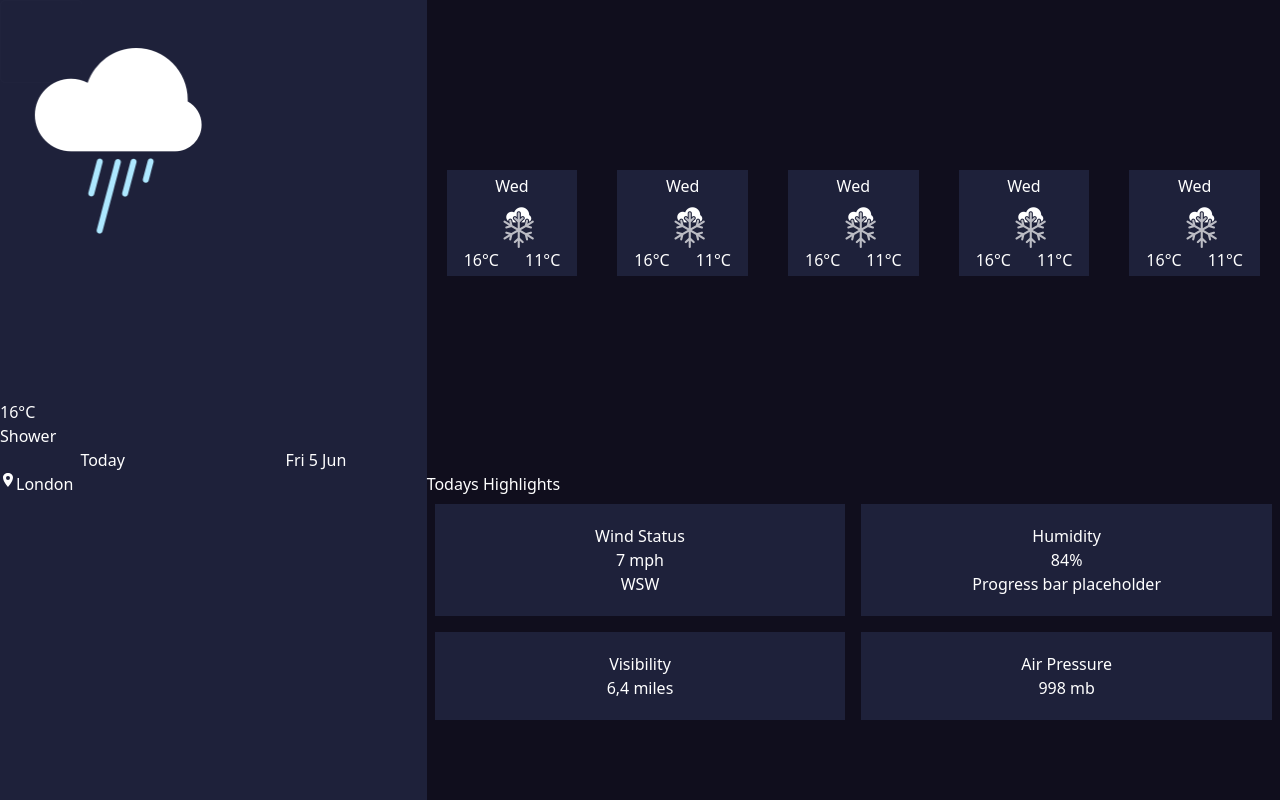
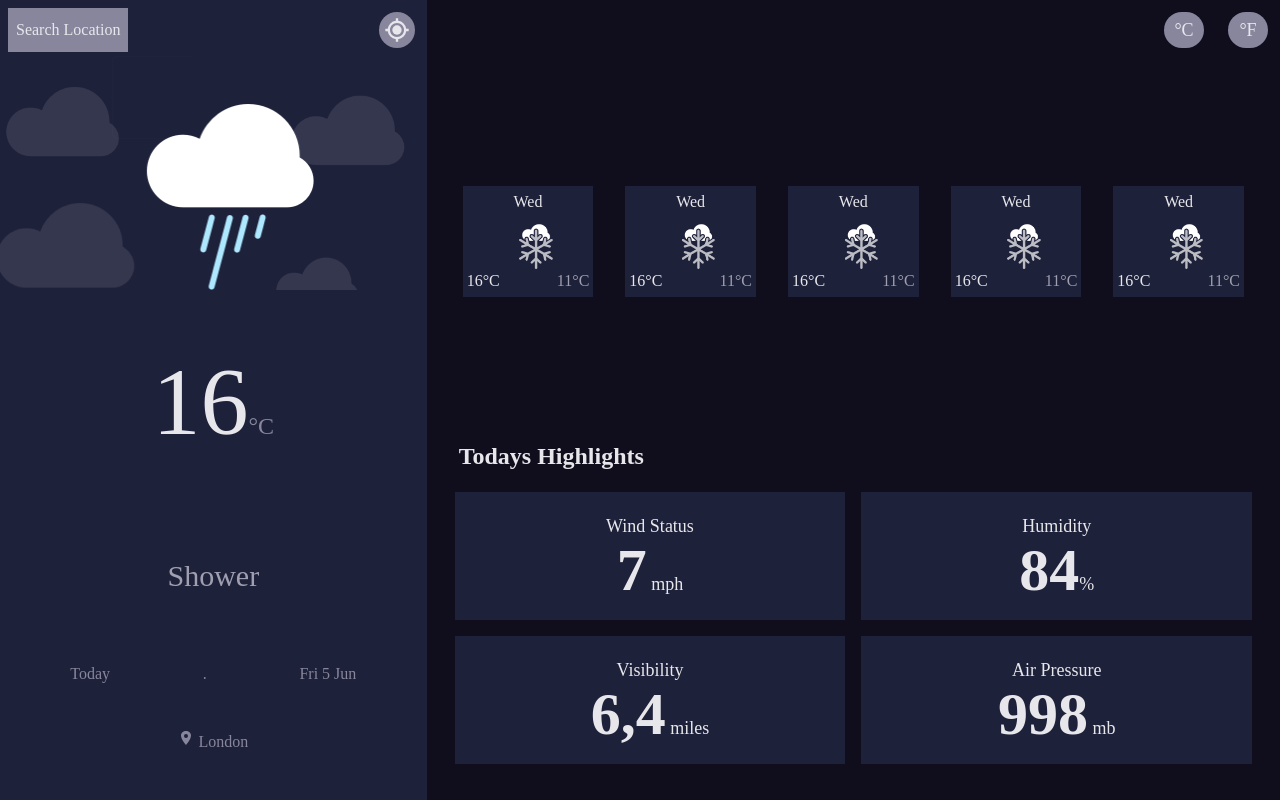
Before and after one commit to mo-patel/weather-app, a Next.js app: page / in a window 1280 px wide. Built offline with nearby package versions, Linux system fonts and the light colour scheme.

Commit message:
Added topbar component, styled other elems

```diff
--- a/components/HighlightsComponent.tsx
+++ b/components/HighlightsComponent.tsx
@@ -7,25 +7,25 @@ interface HighlightsComponentProps {
 export const HighlightsComponent: FC<HighlightsComponentProps> = () => {
     return (
         <div className="w-full">
-            <h2>Todays Highlights</h2>
-            <div className="grid grid-cols-2">
+            <h2 className="p-3 font-bold text-2xl">Todays Highlights</h2>
+            <div className="grid grid-cols-2 text-lg">
                 <div className="bg-card-blue p-5 m-2 flex flex-col items-center">
                     <h3>Wind Status</h3>
-                    <p>7 mph</p>
-                    <p>WSW</p>
+                    <p><span className="text-6xl font-bold">7</span> mph</p>
+                    {/* <p>WSW</p> */}
                 </div>
                 <div className="bg-card-blue p-5 m-2 flex flex-col items-center">
                     <h3>Humidity</h3>
-                    <p>84%</p>
-                    <p>Progress bar placeholder</p>
+                    <p><span className="text-6xl font-bold">84</span>%</p>
+                    {/* <p>Progress bar placeholder</p> */}
                 </div>
                 <div className="bg-card-blue p-5 m-2 flex flex-col items-center">
                     <h3>Visibility</h3>
-                    <p>6,4 miles</p>
+                    <p><span className="text-6xl font-bold">6,4</span> miles</p>
                 </div>
                 <div className="bg-card-blue p-5 m-2 flex flex-col items-center">
                     <h3>Air Pressure</h3>
-                    <p>998 mb</p>
+                    <p><span className="text-6xl font-bold">998</span> mb</p>
                 </div>
             </div>
         </div>
--- a/components/LargeWeatherComponent.tsx
+++ b/components/LargeWeatherComponent.tsx
@@ -6,24 +6,31 @@ interface LargeWeatherComponentProps {
 
 }
 //bg-[url('/images/CloudBg.png')] bg-cover bg-no-repeat [opacity: 0.3]
+
+//<div className="after:bg-[url('/images/CloudBg.png')] after:bg-contain after:bg-no-repeat
+//after:w-full after:h-full after:[opacity: 0.3] after:absolute after:[z-index: -1] after:top-0 after:bottom-0 after:left-0 after:right-0 block w-full h-1/2 relative">
 export const LargeWeatherComponent: FC<LargeWeatherComponentProps> = () => {
     return (
-        <div className="flex flex-col bg-card-blue h-full">
-            <div className="after:bg-[url('/images/CloudBg.png')] after:bg-cover after:bg-no-repeat
-            after:w-full after:h-full after:[opacity: 0.3] w-full h-1/2 relative">
-                <Image src="/images/LightRain.png" alt="LightRain" width={202} height={234}  />
+        <div className="flex flex-col bg-card-blue h-full pt-14">
+            <div className="relative">
+                <div className="absolute top-0 bottom-0 right-0 -left-8 opacity-10 bg-[url('/images/CloudBg.png')] bg-cover bg-no-repeat"></div>
+                <div className="relative z-10 self-center w-full flex justify-center">
+                    <Image src="/images/LightRain.png" alt="LightRain" width={202} height={234}  />
+                </div>
             </div>
-            <p>16°C</p>
-            <p>Shower</p>
-            <div className="flex flex-row justify-around">
+            <div className="items-center text-center">
+            <p className="font-raleway p-16"><span className="text-8xl font-medium">16</span><span className="font-thin text-tx-grey text-2xl">°C</span></p>
+            <p className="font-medium text-[#A09FB1] text-3xl p-11">Shower</p>
+            <div className="flex flex-row justify-around text-tx-grey p-6">
                 <p>Today</p>
+                <p> . </p>
                 <p>Fri 5 Jun</p>
             </div>
-            <div className="flex flex-row">
+            <div className="flex flex-row justify-center text-tx-grey p-5">
                 <IoLocationSharp />
-                <p>London</p>
+                <p className="ml-1">London</p>
             </div>
-
+            </div>
         </div>
     );
 }
--- /dev/null
+++ b/components/TopBarComponent.tsx
@@ -0,0 +1,21 @@
+import { FC } from "react";
+import { BiCurrentLocation } from 'react-icons/bi';
+
+interface TopBarComponentProps {
+
+}
+
+export const TopBarComponent: FC<TopBarComponentProps> = () => {
+    return (
+        <div className="flex flex-row absolute top-0 w-full">
+            <div className="flex w-1/3 justify-between">
+                <button className="p-2 m-2 bg-tx-grey">Search Location</button>
+                <BiCurrentLocation className="p-1 m-3 text-4xl bg-tx-grey rounded-full" />
+            </div>
+            <div className="flex w-2/3 justify-end">
+                <button className="p-1 m-3 text-lg w-10 bg-tx-grey rounded-full">°C</button>
+                <button className="p-1 m-3 text-lg w-10 bg-tx-grey rounded-full">°F</button>
+            </div>
+        </div>
+    );
+}
--- a/components/WeeklyForecastComponent.tsx
+++ b/components/WeeklyForecastComponent.tsx
@@ -7,12 +7,12 @@ interface WeeklyForecastComponentProps {
 
 export const WeeklyForecastComponent: FC<WeeklyForecastComponentProps> = () => {
     return (
-        <div className="bg-card-blue flex flex-col justify-center m-5 p-1">
+        <div className="bg-card-blue flex flex-col justify-center m-4 p-1">
             <p className="self-center">Wed </p>
-            <Image src="/images/hail.png" className="max-w-50 max-h-40" height={50} width={40} objectFit="contain" alt="hail" />
-            <div className="flex flex-row justify-around">
+            <Image src="/images/hail.png" className="max-w-55 max-h-60" height={55} width={60} objectFit="contain" alt="hail" />
+            <div className="flex flex-row justify-between">
                 <p>16°C</p>
-                <p>11°C</p>
+                <p className="text-[#A09FB1]">11°C</p>
             </div>
         </div>
     );
--- a/pages/index.tsx
+++ b/pages/index.tsx
@@ -1,18 +1,20 @@
 import type { NextPage } from 'next'
 import { HighlightsComponent } from '../components/HighlightsComponent'
 import { LargeWeatherComponent } from '../components/LargeWeatherComponent'
+import { TopBarComponent } from '../components/TopBarComponent'
 import { WeeklyForecastComponent } from '../components/WeeklyForecastComponent'
 
 const Home: NextPage = () => {
   return (
     <div className='grid grid-cols-3 grid-rows-2 items-center justify-center w-full h-screen'>
+      <TopBarComponent />
       <div className='row-span-2 h-full '>
         <LargeWeatherComponent />
       </div>
-      <div className='grid md:grid-cols-5 sm:grid-cols-3 col-start-2 col-span-2 w-full h-1/4'>
+      <div className='grid lg:grid-cols-5 md:grid-cols-3 sm:grid-cols-2 col-start-2 col-span-2 w-full h-1/4 p-5'>
         {[0,1,2,3,4].map((item, idx )=> <WeeklyForecastComponent key={idx} />)}
       </div>
-      <div className='col-start-2 col-span-2 '>
+      <div className='col-start-2 col-span-2 p-5'>
         <HighlightsComponent />
       </div>
 
--- a/styles/globals.css
+++ b/styles/globals.css
@@ -1,13 +1,15 @@
 @tailwind base;
 @tailwind components;
 @tailwind utilities;
+@import url('https://fonts.googleapis.com/css2?family=Raleway:wght@100;300;500;600;700&display=swap');
 
 html,
 body {
   padding: 0;
   margin: 0;
-  color: white;
+  color: #E7E7EB;
   background-color: #100E1D;
+  font-family: 'Raleway','sans-serif'
 }
 
 a {
--- a/tailwind.config.js
+++ b/tailwind.config.js
@@ -4,9 +4,13 @@ module.exports = {
     "./components/**/*.{js,ts,jsx,tsx}",
   ],
   theme: {
+    fontFamily: {
+      'raleway': ['Raleway']
+    },
     extend: {
       colors: {
-        'card-blue': '#1E213A'
+        'card-blue': '#1E213A',
+        'tx-grey': '#88869D'
       }
     },
   },
```
